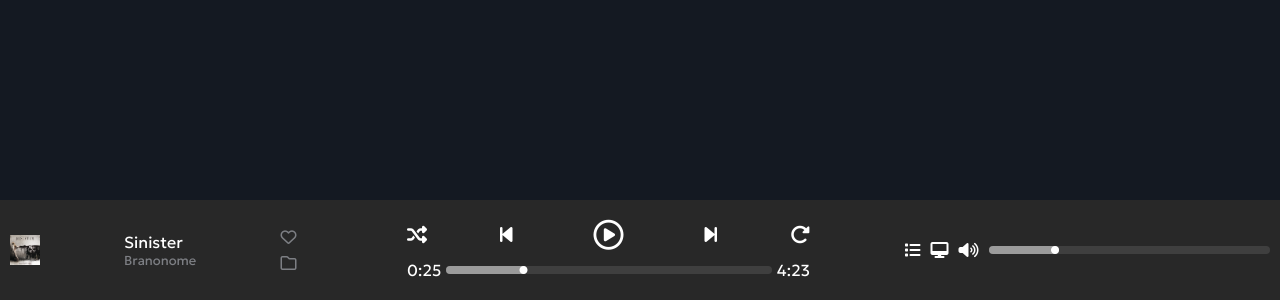
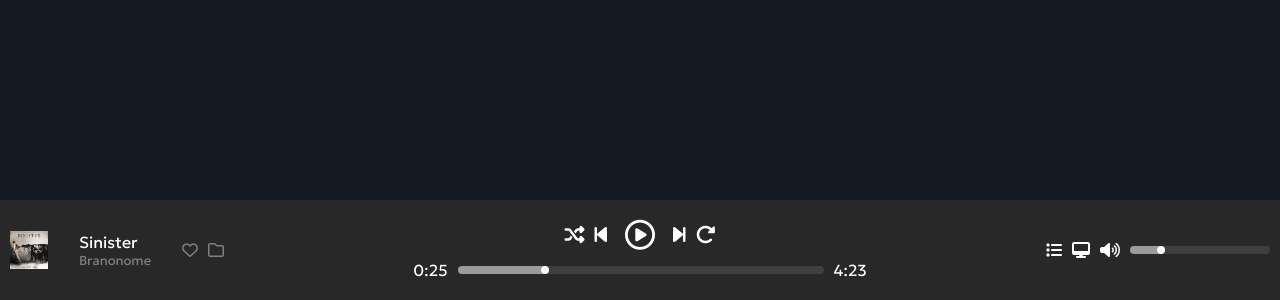
Before and after one commit to RiccardoFiacco/html-css-spotifyweb-mobileFirst, a plain HTML site: page index.html in a window 1280 px wide. Shown: the part 500-800 px from the top of the page. Drawn offline with Linux system fonts and the light colour scheme.

Commit message:
change nome for one class add rensponsive rules for player

```diff
--- a/css/style.css
+++ b/css/style.css
@@ -72,9 +72,8 @@ img {
     flex-wrap: wrap;
     row-gap: 10px;
     color: #7D7F84;
-
 }
-.w-100{
+.width-buttons{
     width: 100%;
 }
 .icons-reproduction{
@@ -100,6 +99,7 @@ img {
     display: flex;
     justify-content: space-between;
     align-items: center;
+    column-gap: 10px;
 }
 .music-lenght{
     width: 81%;
@@ -118,7 +118,7 @@ img {
 .circle-bar{
     font-size: 8px;
 }
-.right-bottons{
+.right-commands{
     display: flex;
     justify-content: space-between;
     align-items: center;
@@ -127,6 +127,9 @@ img {
 }
 /* responsive */
 @media (min-width: 575.99px) {
+    .player-img{
+        width: 38px;
+    }
     .brano-nome{
         flex-wrap: nowrap;
     }
@@ -136,13 +139,33 @@ img {
     .icons-reproduction{
         width: 32%;
     }
-    .right-bottons{
+    .right-commands{
         width: 29%;
     }
 }
 @media (min-width: 767.99px) {
-
+    .management-buttons{
+        justify-content: center;
+    }
+    .width-buttons{
+        width: 50%;
+        padding-right: 10px;
+    }
+    .song-info{
+        width: 23%;
+    }
+    .icons-reproduction{
+        width: 36%;
+    }
+    .right-commands{
+        width: 23%;
+    }
 }
 @media (min-width: 991.99px) {
-
+    .song-info{
+        width: 224px;
+    }
+    .right-commands{
+        width: 224px;
+    }
 }
--- a/index.html
+++ b/index.html
@@ -21,8 +21,8 @@
                     </div>
                 </div>
                 <div class="song-icons">
-                    <a href="#" class="w-100"><i class="fa-regular fa-heart"></i></a>
-                    <a href="#" class="w-100"><i class="fa-regular fa-folder"></i></a>
+                    <a href="#" class="width-buttons"><i class="fa-regular fa-heart"></i></a>
+                    <a href="#" class="width-buttons"><i class="fa-regular fa-folder"></i></a>
                 </div>
             </div>
             <div class="icons-reproduction">
@@ -44,7 +44,7 @@
                 </div>
             </div>
 
-            <div class="right-bottons">
+            <div class="right-commands">
                 <div><i class="fa-solid fa-list"></i></div>
                 <div><i class="fa-solid fa-desktop"></i></div>
                 <div><i class="fa-solid fa-volume-high"></i></div>
```
